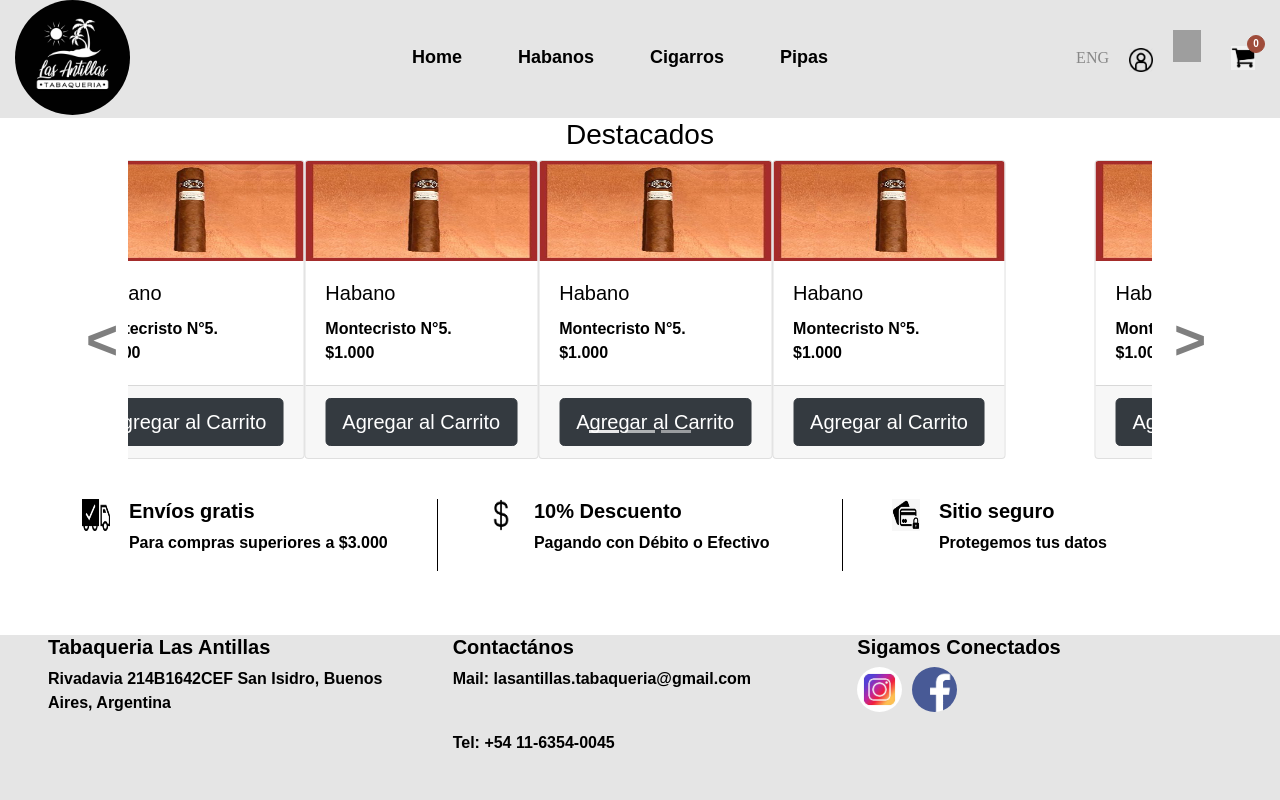
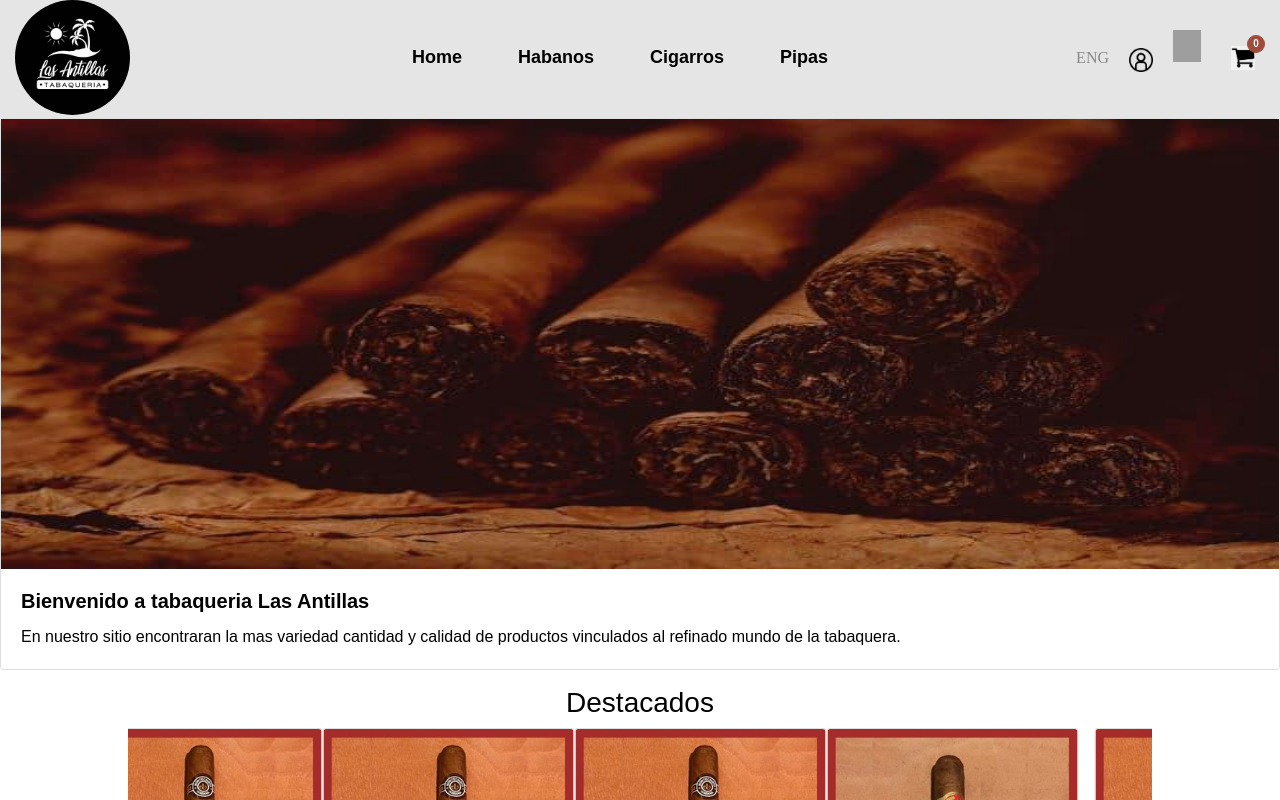
Before and after one commit to gabrielpasquantonio/Ecommerce-Las-Antillas, a React (Create React App) app in the folder frontend/: page / in a window 1280 px wide. Shown: the top 800 px of the page. Built offline with nearby package versions, Linux system fonts and the light colour scheme; grey boxes are pictures that could not be loaded.

Commit message:
Adding coverpage to the site

```diff
--- a/frontend/src/App.js
+++ b/frontend/src/App.js
@@ -4,10 +4,12 @@
 import Footer from './components/Footer/Footer.jsx'
 import ThumbNail from './components/Thumbnails/Thumbnail';
 import Descuento from './components/Descuento/Descuento';
+import Portada from './components/Portada/portada.jsx';
 function App() {
   return (
   <>
   <Header/>
+  <Portada/>
   <ThumbNail/>
   <Descuento/>
   <Footer />
--- /dev/null
+++ b/frontend/src/components/Portada/portada.css
@@ -0,0 +1,18 @@
+.card-body{
+  font-family: sans-serif;
+
+}
+.card-title{
+font-weight: bold;
+
+}
+.card-text{
+  font-weight: normal;
+}
+
+.card-img-top2{
+  height: 450px;
+}
+.card-img-top{
+  height:250px;
+  };
--- /dev/null
+++ b/frontend/src/components/Portada/portada.jsx
@@ -0,0 +1,18 @@
+import React from "react";
+import "./portada.css";
+import FotoPortada from "./img/fotoPortada.jpeg";
+//import FotoPortada2 from "./img/fotoPortada2.jpg";
+
+export default function Portada() {
+  return (
+  <div>
+    <div className="card mb-3">
+      <img src={FotoPortada} className="card-img-top2" alt="Foto de portada"></img>
+      <div className="card-body">
+        <h5 className="card-title">Bienvenido a tabaqueria Las Antillas</h5>
+        <p className="card-text">En nuestro sitio encontraran la mas variedad cantidad y calidad de productos vinculados al refinado mundo de la tabaquera.</p>
+    </div>
+    </div>
+  </div>
+  );
+}
--- a/frontend/src/components/Thumbnails/Thumbnail.jsx
+++ b/frontend/src/components/Thumbnails/Thumbnail.jsx
@@ -70,11 +70,11 @@
                 </div>
                 <div className="card-deck">
                   <div className="card">
-                    <img src={Foto1} className="card-img-top" alt="..."></img>
+                    <img src={Foto2} className="card-img-top" alt="..."></img>
                     <div className="card-body">
                       <h5 className="card-title">Habano</h5>
                       <p className="card-text">
-                        Montecristo N°5.<br></br>$1.000
+                        Montecristo N°6.<br></br>$1.500
                       </p>
                     </div>
                     <div className="card-footer">
@@ -89,11 +89,11 @@
                 </div>
                 <div className="card-deck">
                   <div className="card">
-                    <img src={Foto1} className="card-img-top" alt="..."></img>
+                    <img src={Foto3} className="card-img-top" alt="..."></img>
                     <div className="card-body">
                       <h5 className="card-title">Habano</h5>
                       <p className="card-text">
-                        Montecristo N°5.<br></br>$1.000
+                        Montecristo N°7.<br></br>$2.000
                       </p>
                     </div>
                     <div className="card-footer">
@@ -132,11 +132,11 @@
                 </div>
                 <div className="card-deck">
                   <div className="card">
-                    <img src={Foto1} className="card-img-top" alt="..."></img>
+                    <img src={Foto2} className="card-img-top" alt="..."></img>
                     <div className="card-body">
                       <h5 className="card-title">Habano</h5>
                       <p className="card-text">
-                        Montecristo N°5.<br></br>$1.000
+                        Montecristo N°6.<br></br>$1.500
                       </p>
                     </div>
                     <div className="card-footer">
@@ -151,11 +151,11 @@
                 </div>
                 <div className="card-deck">
                   <div className="card">
-                    <img src={Foto1} className="card-img-top" alt="..."></img>
+                    <img src={Foto3} className="card-img-top" alt="..."></img>
                     <div className="card-body">
                       <h5 className="card-title">Habano</h5>
                       <p className="card-text">
-                        Montecristo N°5.<br></br>$1.000
+                        Montecristo N°7.<br></br>$2.000
                       </p>
                     </div>
                     <div className="card-footer">
@@ -212,11 +212,11 @@
                 </div>
                 <div className="card-deck">
                   <div className="card">
-                    <img src={Foto1} className="card-img-top" alt="..."></img>
+                    <img src={Foto2} className="card-img-top" alt="..."></img>
                     <div className="card-body">
                       <h5 className="card-title">Habano</h5>
                       <p className="card-text">
-                        Montecristo N°5.<br></br>$1.000
+                        Montecristo N°6.<br></br>$1.500
                       </p>
                     </div>
                     <div className="card-footer">
@@ -231,11 +231,11 @@
                 </div>
                 <div className="card-deck">
                   <div className="card">
-                    <img src={Foto1} className="card-img-top" alt="..."></img>
+                    <img src={Foto3} className="card-img-top" alt="..."></img>
                     <div className="card-body">
                       <h5 className="card-title">Habano</h5>
                       <p className="card-text">
-                        Montecristo N°5.<br></br>$1.000
+                        Montecristo N°7.<br></br>$2.000
                       </p>
                     </div>
                     <div className="card-footer">
--- a/frontend/src/components/Thumbnails/Thumbnails.css
+++ b/frontend/src/components/Thumbnails/Thumbnails.css
@@ -4,8 +4,8 @@
 font-family: sans-serif;
 }
 
-img{
-  height: 100px;
+.card-img-top{
+  height: 250px;
   width: 25px;
   align-self: center;
 }
@@ -31,6 +31,11 @@
   color: black;
 }
 
+h3{
+  font-weight: bold;
+
+}
+
 .carousel-control-prev-icon:after{
   content: '<';
   font-size: 55px;
```
Also changed, not shown: frontend/src/components/Portada/img/fotoPortada.jpeg (added), frontend/src/components/Portada/img/fotoPortada2.jpg (added).
